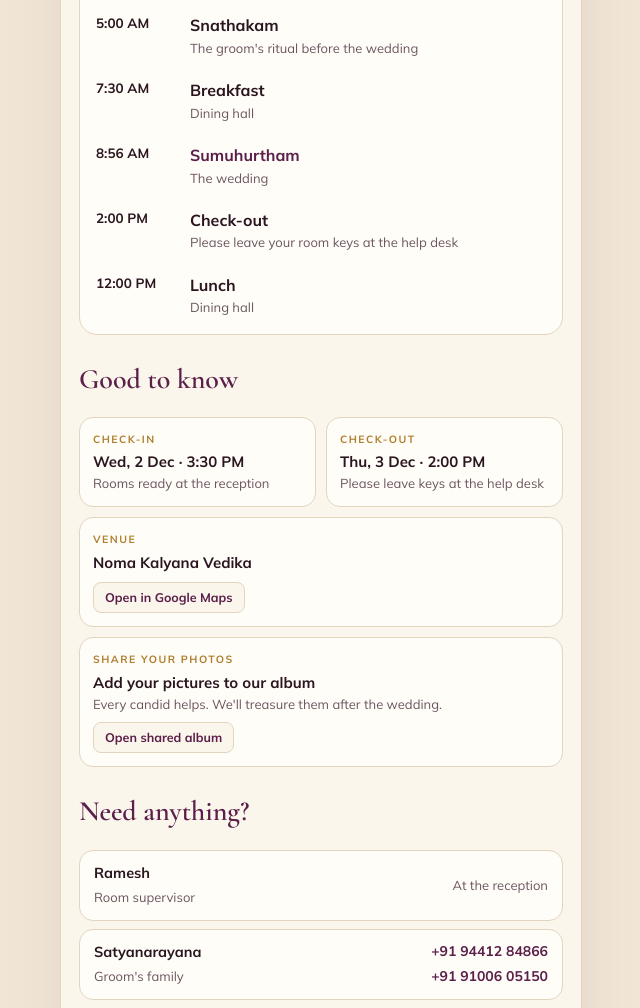
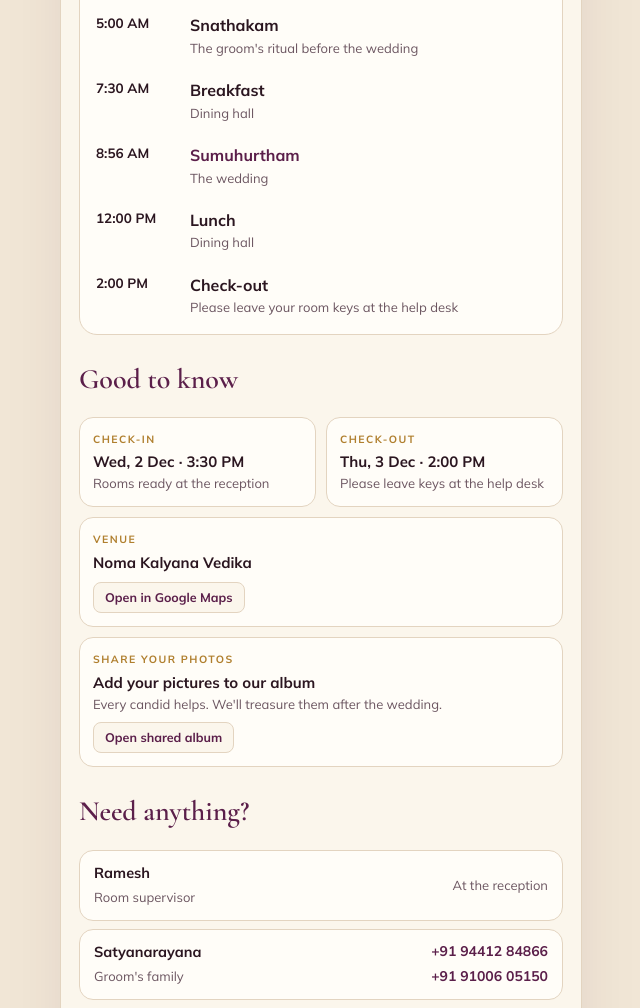
Before and after one commit to sriteja25/bhavana-weds-sriteja, a plain HTML site: page index.html in a window 1280 px wide. Shown: the part 1808-2816 px from the top of the page, without its empty margins (319-959 px from the left). Drawn offline with nearby package versions, Linux system fonts and the light colour scheme.

Commit message:
Put check-out after lunch in the schedule
Co-Authored-By: Claude Opus 5.5 <noreply@anthropic.com>

```diff
--- a/index.html
+++ b/index.html
@@ -265,8 +265,8 @@ var CONFIG = {
     {d:3, s:m(3,5,0),   e:m(3,7,30),  t:"5:00 AM", n:"Snathakam", ds:"The groom's ritual before the wedding"},
     {d:3, s:m(3,7,30),  e:m(3,8,40),  t:"7:30 AM", n:"Breakfast", ds:"Dining hall"},
     {d:3, s:m(3,8,40),  e:m(3,11,45), t:"8:56 AM", n:"Sumuhurtham", ds:"The wedding", key:true},
-    {d:3, s:m(3,14,0),  e:m(3,14,1),  t:"2:00 PM", n:"Check-out", ds:"Please leave your room keys at the help desk"},
-    {d:3, s:m(3,12,0),  e:m(3,14,30), t:"12:00 PM", n:"Lunch", ds:"Dining hall"}
+    {d:3, s:m(3,12,0),  e:m(3,14,30), t:"12:00 PM", n:"Lunch", ds:"Dining hall"},
+    {d:3, s:m(3,14,0),  e:m(3,14,1),  t:"2:00 PM", n:"Check-out", ds:"Please leave your room keys at the help desk"}
   ];
   var MUH = m(3,8,56);
   var BASE = Date.UTC(2026,11,1,18,30); // 2 Dec 2026 00:00 IST
```
